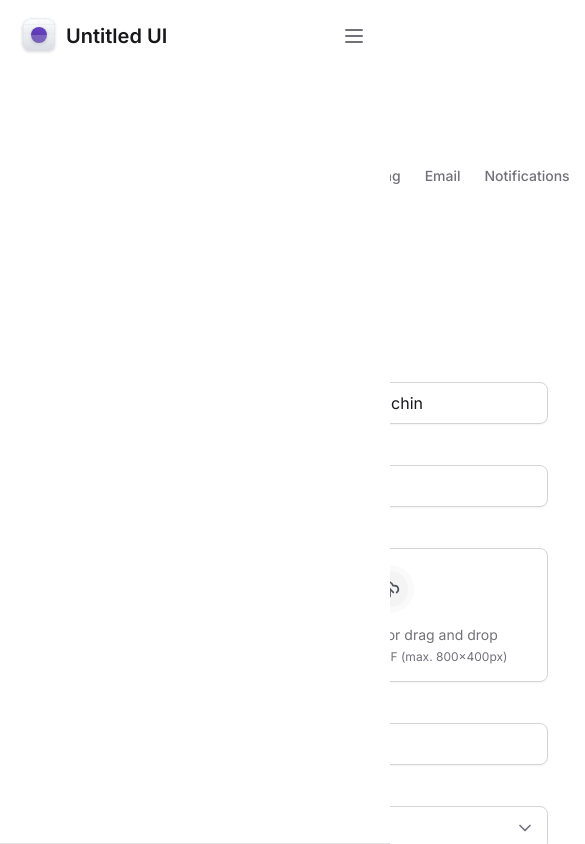
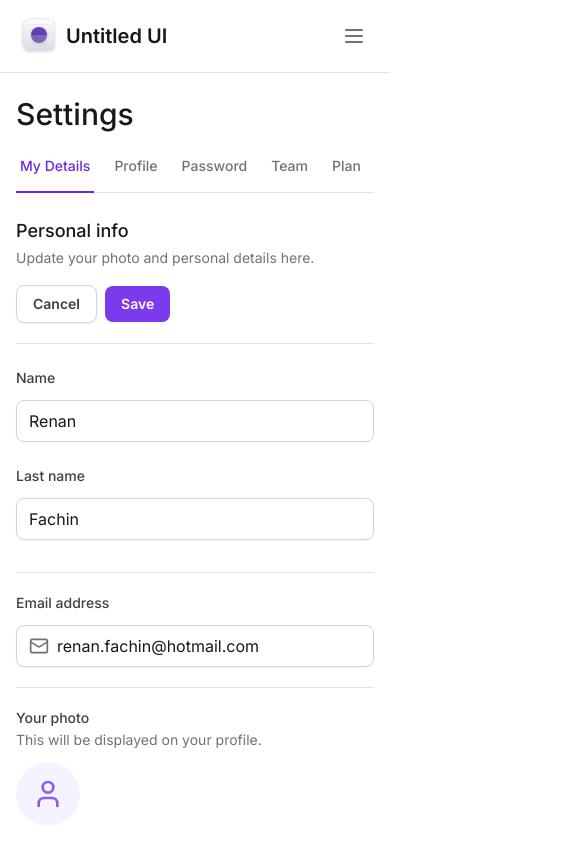
Before and after one commit to RenanFachin/RS_MasterizandoTailwindCSS, a Next.js app: page / in a window 390 px wide. Shown: the top 844 px of the page, 585 px wide, since content can reach past the window. Built offline with nearby package versions, Linux system fonts and the light colour scheme.

Commit message:
Aplica responsividade das abas com scrollbar e aplica responsividade do formulário

```diff
--- a/package.json
+++ b/package.json
@@ -11,6 +11,7 @@
   "dependencies": {
     "@formkit/auto-animate": "^0.7.0",
     "@radix-ui/react-collapsible": "^1.0.3",
+    "@radix-ui/react-scroll-area": "^1.0.4",
     "@radix-ui/react-select": "^1.2.2",
     "@radix-ui/react-tabs": "^1.0.4",
     "@types/node": "20.5.0",
--- a/src/app/components/SettingsTabs/TabItem.tsx
+++ b/src/app/components/SettingsTabs/TabItem.tsx
@@ -21,7 +21,8 @@
       value={value}
       className="group relative px-1 pb-4 text-sm font-medium text-zinc-500 outline-none hover:text-violet-700 data-[state=active]:text-violet-700"
     >
-      <span className="rounded group-focus-visible:ring-2 group-focus-visible:ring-violet-400 group-focus-visible:ring-offset-2">
+      {/* whitespace-nowrap faz não quebrar a linha */}
+      <span className="whitespace-nowrap rounded group-focus-visible:ring-2 group-focus-visible:ring-violet-400 group-focus-visible:ring-offset-2">
         {title}
       </span>
 
--- a/src/app/components/SettingsTabs/index.tsx
+++ b/src/app/components/SettingsTabs/index.tsx
@@ -2,6 +2,7 @@
 
 // o react tabs precisa do use-client
 import * as Tabs from '@radix-ui/react-tabs'
+import * as ScrollArea from '@radix-ui/react-scroll-area'
 import { TabItem } from './TabItem'
 import { useState } from 'react'
 
@@ -10,6 +11,8 @@
 
   return (
     <Tabs.Root value={currentTab} onValueChange={setCurrentTab}>
+      <ScrollArea.Root className="w-full" type="scroll">
+        <ScrollArea.Viewport className="w-full overflow-x-scroll">
           <Tabs.List className="mt-6 flex w-full items-center gap-4 border-b border-zinc-200">
             <TabItem
               value="tab1"
@@ -27,8 +30,16 @@
               title="Password"
               isSelected={currentTab === 'tab3'}
             />
-        <TabItem value="tab4" title="Team" isSelected={currentTab === 'tab4'} />
-        <TabItem value="tab5" title="Plan" isSelected={currentTab === 'tab5'} />
+            <TabItem
+              value="tab4"
+              title="Team"
+              isSelected={currentTab === 'tab4'}
+            />
+            <TabItem
+              value="tab5"
+              title="Plan"
+              isSelected={currentTab === 'tab5'}
+            />
             <TabItem
               value="tab6"
               title="Billing"
@@ -55,6 +66,15 @@
               isSelected={currentTab === 'tab10'}
             />
           </Tabs.List>
+        </ScrollArea.Viewport>
+
+        <ScrollArea.Scrollbar
+          className="flex h-0.5 translate-y-1.5 touch-none select-none flex-col bg-zinc-100"
+          orientation="horizontal"
+        >
+          <ScrollArea.Thumb className="relative flex-1 rounded-lg bg-zinc-300" />
+        </ScrollArea.Scrollbar>
+      </ScrollArea.Root>
     </Tabs.Root>
   )
 }
--- a/src/app/components/Sidebar/index.tsx
+++ b/src/app/components/Sidebar/index.tsx
@@ -22,7 +22,7 @@
 
 export function Sidebar() {
   return (
-    <Collapsible.Root className="fixed left-0 right-0 top-0 z-20 flex h-screen flex-col gap-6 border-b border-zinc-200 bg-white p-4 data-[state=open]:bottom-0 lg:right-auto lg:w-80 lg:border-r lg:px-5 lg:py-8 lg:data-[state=closed]:bottom-0 ">
+    <Collapsible.Root className="fixed left-0 right-0 top-0 z-20 flex flex-col gap-6 border-b border-zinc-200 bg-white p-4 data-[state=open]:bottom-0 lg:right-auto  lg:w-80 lg:border-r lg:px-5 lg:py-8 lg:data-[state=closed]:bottom-0">
       <div className="flex items-center justify-between">
         <Logo />
         <Collapsible.Trigger asChild className="lg:hidden">
--- a/src/app/layout.tsx
+++ b/src/app/layout.tsx
@@ -20,10 +20,10 @@
     <html lang="en" className="antialiased">
       <body className={inter.className}>
         <FileStatusProvider>
-          <div className="grid min-h-screen grid-cols-app">
+          <div className="min-h-screen lg:grid lg:grid-cols-app">
             <Sidebar />
 
-            <main className="px-4 pb-12 pt-24 lg:col-start-2 lg:px-8 lg:pt-8">
+            <main className="max-w-[100vw] px-4 pb-12 pt-24 lg:col-start-2 lg:px-8 lg:pt-8">
               {children}
             </main>
           </div>
--- a/src/app/page.tsx
+++ b/src/app/page.tsx
@@ -21,7 +21,7 @@
       <SettingTabs />
 
       <div className="mt-6 flex flex-col ">
-        <div className="flex items-center justify-between border-b border-zinc-200 pb-5">
+        <div className="flex flex-col justify-between gap-4 border-b border-zinc-200 pb-5 lg:flex-row lg:items-center">
           <div className="space-y-1">
             <h2 className="text-lg font-medium text-zinc-900">Personal info</h2>
             <span className="text-sm text-zinc-500">
@@ -46,7 +46,7 @@
           className="mt-6 flex w-full flex-col gap-5 divide-y divide-zinc-200"
         >
           {/* Name */}
-          <div className="grid grid-cols-form gap-3">
+          <div className="flex flex-col gap-3 lg:grid lg:grid-cols-form">
             <label
               htmlFor="firstName"
               className="text-sm font-medium text-zinc-700"
@@ -54,21 +54,30 @@
               Name
             </label>
 
-            <div className="grid grid-cols-2 gap-6">
+            <div className="flex flex-col gap-6 lg:grid lg:grid-cols-2">
               <Input.Root>
                 <Input.Control id="firstName" defaultValue="Renan" />
               </Input.Root>
 
-              <Input.Root>
-                <Input.Control defaultValue="Fachin" />
-              </Input.Root>
+              <div className="flex flex-col gap-3 lg:block">
+                <label
+                  htmlFor="lastName"
+                  className="text-sm font-medium text-zinc-700 lg:sr-only"
+                >
+                  Last name
+                </label>
+
+                <Input.Root>
+                  <Input.Control id="lastName" defaultValue="Fachin" />
+                </Input.Root>
+              </div>
             </div>
 
             <div />
           </div>
 
           {/* Email */}
-          <div className="grid grid-cols-form gap-3 pt-5">
+          <div className="flex flex-col gap-3 pt-5 lg:grid lg:grid-cols-form">
             <label
               htmlFor="email"
               className="text-sm font-medium text-zinc-700"
@@ -89,7 +98,7 @@
           </div>
 
           {/* your photo - upload */}
-          <div className="grid grid-cols-form gap-3 pt-5">
+          <div className="flex flex-col gap-3 pt-5 lg:grid lg:grid-cols-form">
             <label
               htmlFor="photo"
               className="text-sm font-medium text-zinc-700"
@@ -100,7 +109,7 @@
               </span>
             </label>
 
-            <FileInput.Root className="flex items-start gap-5">
+            <FileInput.Root className="flex flex-col gap-5 lg:flex-row lg:items-start">
               <FileInput.ImagePreview />
               <FileInput.Trigger />
               <FileInput.Control />
@@ -108,7 +117,7 @@
           </div>
 
           {/* role */}
-          <div className="grid grid-cols-form gap-3 pt-5">
+          <div className="flex flex-col gap-3 pt-5 lg:grid lg:grid-cols-form">
             <label htmlFor="role" className="text-sm font-medium text-zinc-700">
               Role
             </label>
@@ -119,7 +128,7 @@
           </div>
 
           {/* country - select */}
-          <div className="grid grid-cols-form gap-3 pt-5">
+          <div className="flex flex-col gap-3 pt-5 lg:grid lg:grid-cols-form">
             <label
               htmlFor="country"
               className="text-sm font-medium text-zinc-700"
@@ -133,7 +142,7 @@
           </div>
 
           {/* Timezone - select */}
-          <div className="grid grid-cols-form gap-3 pt-5">
+          <div className="flex flex-col gap-3 pt-5 lg:grid lg:grid-cols-form">
             <label
               htmlFor="timezone"
               className="text-sm font-medium text-zinc-700"
@@ -152,7 +161,7 @@
           </div>
 
           {/* bio - textarea + */}
-          <div className="grid grid-cols-form gap-3 pt-5">
+          <div className="flex flex-col gap-3 pt-5 lg:grid lg:grid-cols-form">
             <label htmlFor="bio" className="text-sm font-medium text-zinc-700">
               Bio
               <span className="mt-0.5 block text-sm font-normal text-zinc-500">
@@ -161,7 +170,7 @@
             </label>
 
             <div className="space-y-3">
-              <div className="grid grid-cols-2 gap-3">
+              <div className="flex-collg:grid flex gap-3 lg:grid-cols-2">
                 <SelectInput placeholder="" defaultValue="normal">
                   <SelectItem value="normal" text="Normal Text" />
                   <SelectItem value="md" text="markdown" />
@@ -198,7 +207,7 @@
           </div>
 
           {/* portfolio - upload + */}
-          <div className="grid grid-cols-form gap-3 pt-5">
+          <div className="flex flex-col gap-3 pt-5 lg:grid lg:grid-cols-form">
             <label
               htmlFor="project"
               className="text-sm font-medium text-zinc-700"
```
Also changed, not shown: 1 other file (tests, documents, lock files or other folders). Lines whose indentation alone changed are shown as unchanged.
